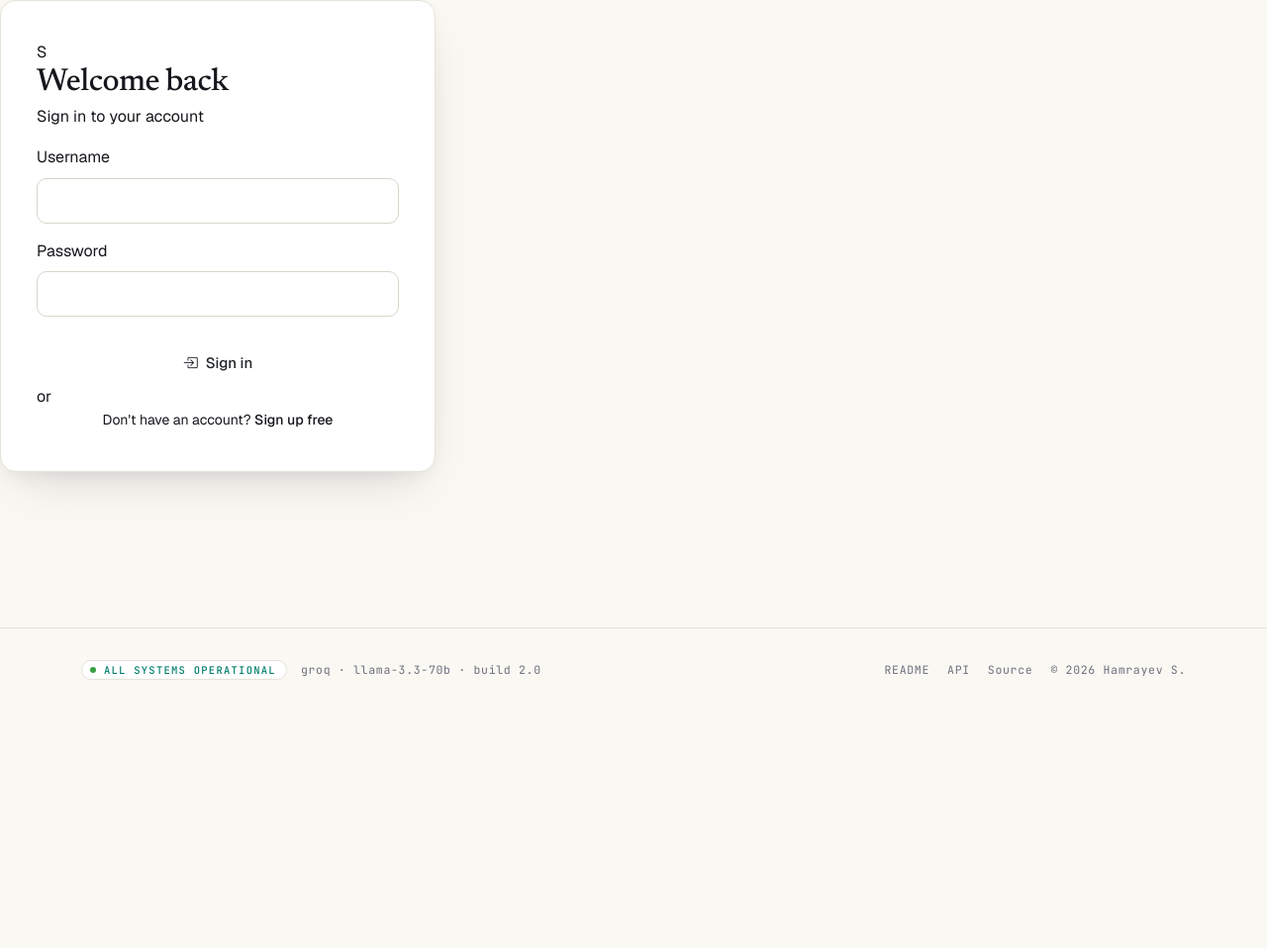
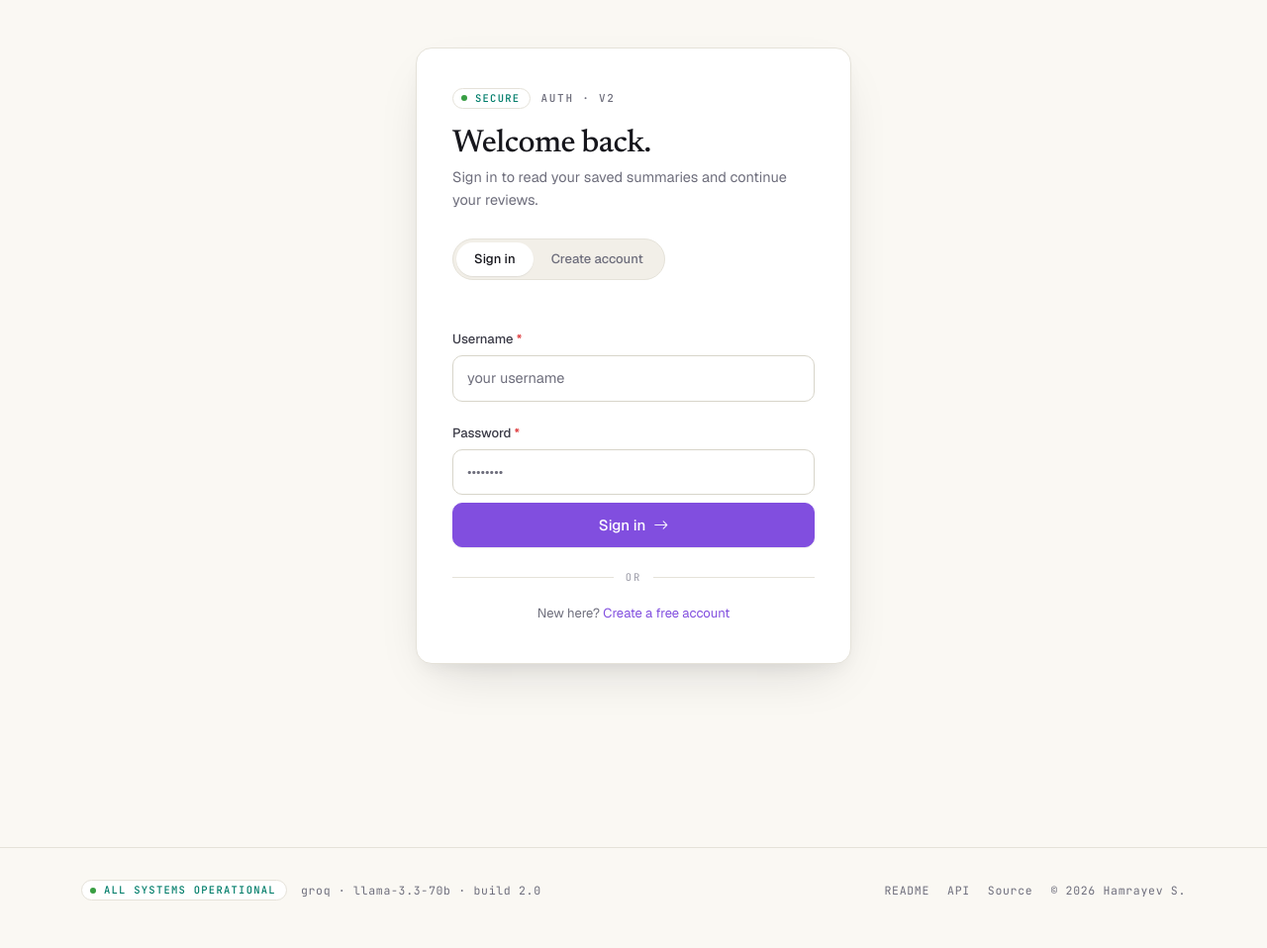
Before and after one commit to samandar-hamrayev/Academic-Summarizer, a Django app: page /auth/login/ in a window 1280 px wide. Shown: the part 65-1023 px from the top of the page at 99% size. Before the commit the page ends 752 px from the top, so only its background shows below. Run offline with Django 5.2, Linux system fonts and the light colour scheme; some libraries are stand-ins or nearby versions.

Commit message:
feat(ui): editorial auth templates (EM 5/6)
- registration/login.html — auth-card with auth-tabs toggle (Sign in /
  Create account, both as <a> links since they live on separate URLs),
  secure pulse pill, serif heading, divider, link footer
- registration/register.html — same shell, plus help-text rendering
  for password validator messages, placeholders per field

Both pages render Django's stock UserCreationForm/AuthenticationForm
through the new .input/.field styles. Form actions, CSRF tokens,
and field IDs unchanged.

Co-Authored-By: Claude Opus 4.7 (1M context) <noreply@anthropic.com>

```diff
--- a/templates/registration/login.html
+++ b/templates/registration/login.html
@@ -3,48 +3,61 @@
 {% block title %}Sign in — Academic Summarizer{% endblock %}
 
 {% block content %}
-<div class="auth-shell">
-  <!-- Subtle aurora behind the card -->
-  <div class="aurora" style="opacity: 0.55;"><div class="blob"></div></div>
+<div class="container auth-wrap">
+  <div class="auth-card">
 
-  <div class="auth-card">
-    <div class="auth-mark">S</div>
-    <h1>Welcome back</h1>
-    <p class="auth-sub">Sign in to your account</p>
+    <div class="h-row" style="gap: 10px; margin-bottom: 18px;">
+      <span class="pill is-ok"><span class="dot"></span>secure</span>
+      <span class="eyebrow">auth · v2</span>
+    </div>
 
-    <form method="post">
+    <h1>Welcome back.</h1>
+    <p class="dim" style="margin-bottom: 28px; font-size: 14.5px;">
+      Sign in to read your saved summaries and continue your reviews.
+    </p>
+
+    <div class="auth-tabs" role="tablist">
+      <a href="{% url 'login' %}" class="auth-tab is-on">Sign in</a>
+      <a href="{% url 'register' %}" class="auth-tab">Create account</a>
+    </div>
+
+    <form method="post" class="stack stack-4">
       {% csrf_token %}
       {% for field in form %}
-        <div class="mb-3">
-          <label for="{{ field.id_for_label }}" class="form-label">{{ field.label }}</label>
+        <div class="field">
+          <label for="{{ field.id_for_label }}">
+            {{ field.label }}
+            {% if field.field.required %}<span style="color: var(--err);">*</span>{% endif %}
+          </label>
           <input type="{{ field.field.widget.input_type }}"
                  name="{{ field.html_name }}"
                  id="{{ field.id_for_label }}"
-                 class="form-control {% if field.errors %}is-invalid{% endif %}"
+                 class="input {% if field.errors %}is-invalid{% endif %}"
+                 placeholder="{% if field.name == 'username' %}your username{% elif field.name == 'password' %}••••••••{% endif %}"
                  {% if field.value %}value="{{ field.value }}"{% endif %}
                  {% if field.field.required %}required{% endif %}>
           {% for error in field.errors %}
-            <div class="invalid-feedback">{{ error }}</div>
+            <div style="color: var(--err); font-size: 12px;">{{ error }}</div>
           {% endfor %}
         </div>
       {% endfor %}
 
       {% if form.non_field_errors %}
-        <div class="alert alert-danger" style="font-size: 0.85rem; margin-top: 8px;">
-          {% for error in form.non_field_errors %}{{ error }}{% endfor %}
+        <div class="alert alert-danger" style="margin-top: 8px;">
+          <i class="bi bi-exclamation-circle"></i>
+          <span style="flex:1;">{% for error in form.non_field_errors %}{{ error }}{% endfor %}</span>
         </div>
       {% endif %}
 
-      <button type="submit" class="btn btn-violet btn-lg" style="width: 100%; margin-top: 8px;">
-        <i class="bi bi-box-arrow-in-right"></i>Sign in
+      <button type="submit" class="btn btn-primary btn-lg" style="width: 100%; justify-content: center; margin-top: 8px;">
+        Sign in <i class="bi bi-arrow-right"></i>
       </button>
     </form>
 
-    <div class="form-divider">or</div>
+    <div class="auth-divider">or</div>
 
-    <p style="text-align: center; color: var(--text-2); font-size: 0.875rem; margin: 0;">
-      Don't have an account?
-      <a href="{% url 'register' %}" style="color: var(--violet); font-weight: 500;">Sign up free</a>
+    <p style="text-align: center; margin: 0; font-size: 13px; color: var(--ink-3);">
+      New here? <a href="{% url 'register' %}">Create a free account</a>
     </p>
   </div>
 </div>
```
Also changed, not shown: templates/registration/register.html (+31 -18 lines).
